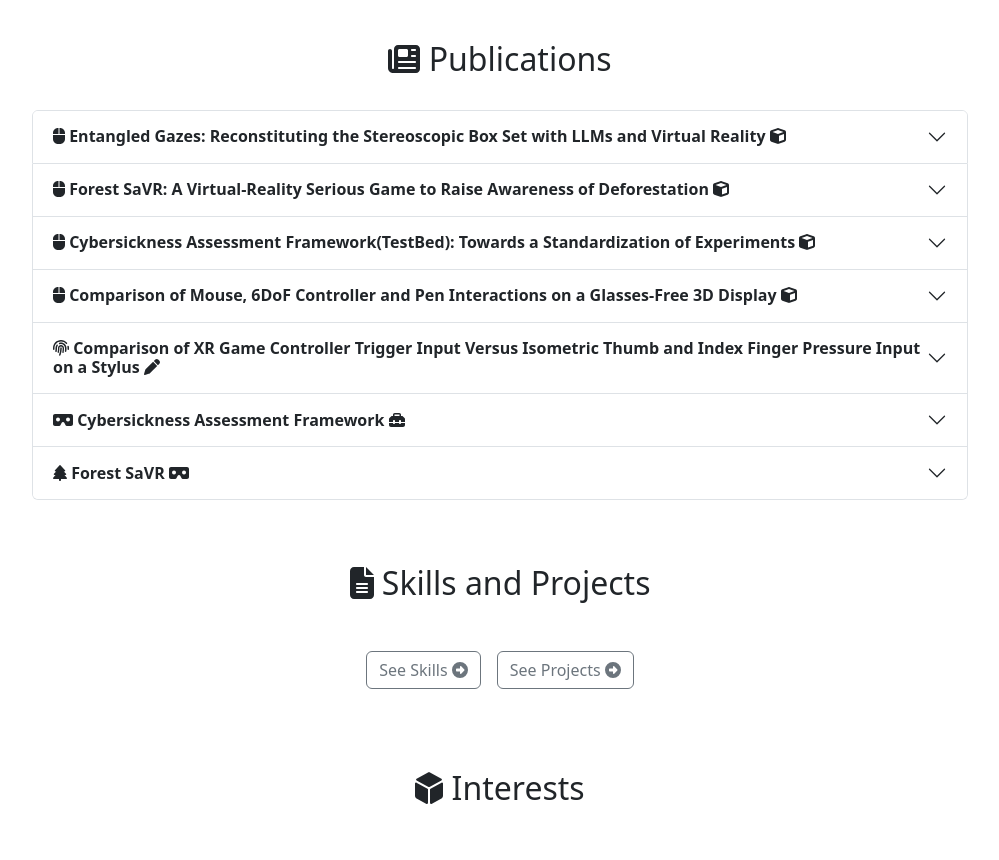
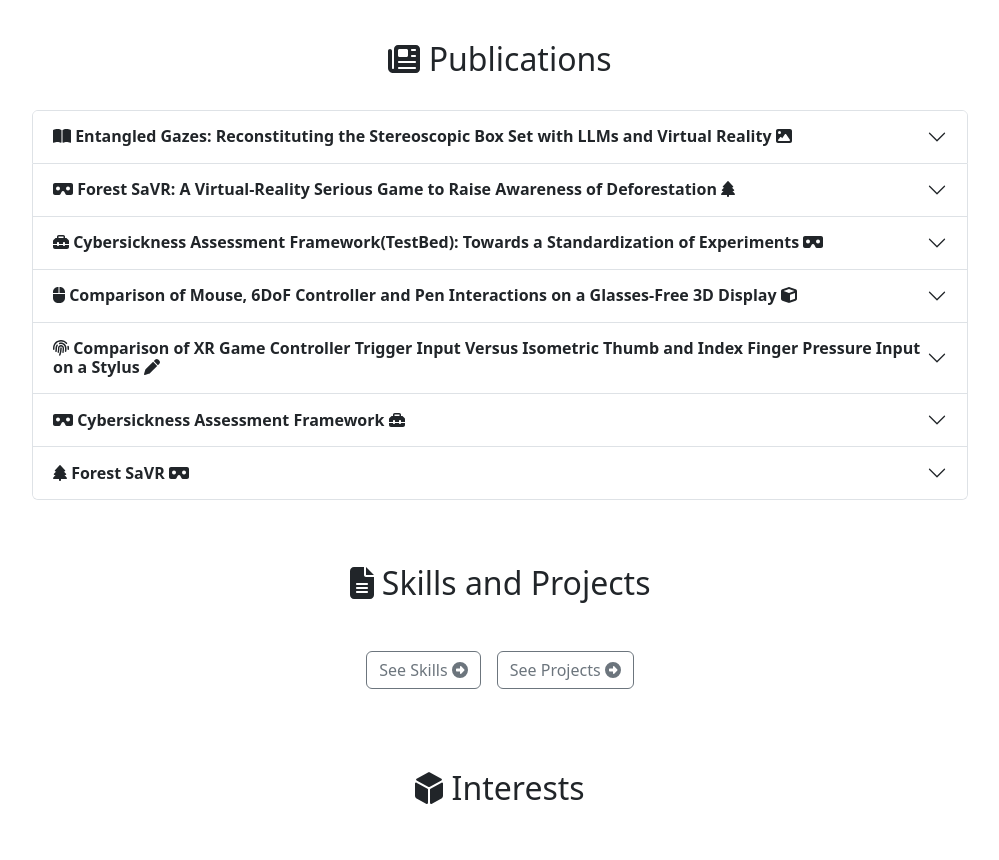
Before and after one commit to AdrianoVM/AdrianoVM.github.io, a React (Create React App) app in the folder personal-website/: page / in a window 1280 px wide. Shown: the part 4000-4860 px from the top of the page, without its empty margins (140-1139 px from the left). Built offline with nearby package versions, Linux system fonts and the light colour scheme.

Commit message:
Updated publication icon, added missing image, updated skill color

```diff
--- a/personal-website/src/components/publications/publications.js
+++ b/personal-website/src/components/publications/publications.js
@@ -1,6 +1,6 @@
 import Accordion from 'react-bootstrap/Accordion';
 import { HashLink } from 'react-router-hash-link';
-import { faArrowAltCircleRight, faVrCardboard, faTree, faToolbox, faStar, faMouse, faCube, faPen, faFingerprint} from '@fortawesome/free-solid-svg-icons';
+import { faArrowAltCircleRight, faVrCardboard, faTree, faToolbox, faStar, faMouse, faCube, faPen, faFingerprint, faBookOpen, faImage} from '@fortawesome/free-solid-svg-icons';
 
 import { FontAwesomeIcon } from '@fortawesome/react-fontawesome';
 
@@ -8,7 +8,7 @@ function Publications() {
   return (
     <Accordion>
       <Accordion.Item eventKey="0">
-        <Accordion.Header><b><FontAwesomeIcon icon={faMouse}/> Entangled Gazes: Reconstituting the Stereoscopic Box Set with LLMs and Virtual Reality <FontAwesomeIcon icon={faCube}/></b></Accordion.Header>
+        <Accordion.Header><b><FontAwesomeIcon icon={faBookOpen}/> Entangled Gazes: Reconstituting the Stereoscopic Box Set with LLMs and Virtual Reality <FontAwesomeIcon icon={faImage}/></b></Accordion.Header>
         <Accordion.Body>
           Published in the SIGGRAPH Asia 2025 Art Papers.<br/>
 
@@ -22,7 +22,7 @@ function Publications() {
         </Accordion.Body>
       </Accordion.Item>
       <Accordion.Item eventKey="1">
-        <Accordion.Header><b><FontAwesomeIcon icon={faMouse}/> Forest SaVR: A Virtual-Reality Serious Game to Raise Awareness of Deforestation <FontAwesomeIcon icon={faCube}/></b></Accordion.Header>
+        <Accordion.Header><b><FontAwesomeIcon icon={faVrCardboard}/> Forest SaVR: A Virtual-Reality Serious Game to Raise Awareness of Deforestation <FontAwesomeIcon icon={faTree}/></b></Accordion.Header>
         <Accordion.Body>
           Published as a chapter in the 2025 "Engineering Educational Games for a Sustainable Society" <br/>
 
@@ -39,7 +39,7 @@ function Publications() {
       </Accordion.Item>
 
       <Accordion.Item eventKey="2">
-        <Accordion.Header><b><FontAwesomeIcon icon={faMouse}/> Cybersickness Assessment Framework(TestBed): Towards a Standardization of Experiments <FontAwesomeIcon icon={faCube}/></b></Accordion.Header>
+        <Accordion.Header><b><FontAwesomeIcon icon={faToolbox}/> Cybersickness Assessment Framework(TestBed): Towards a Standardization of Experiments <FontAwesomeIcon icon={faVrCardboard}/></b></Accordion.Header>
         <Accordion.Body>
           Published in arXiv e-prints in 2025 <br/>
 
--- a/personal-website/src/pages/skills.js
+++ b/personal-website/src/pages/skills.js
@@ -78,12 +78,12 @@ const Skills = () => {
 
         <div className="w-100 d-none d-md-block"></div>
 
-        <SkillCard title={"Unreal"} skillOpen={skillOpen} setSkillOpen={setSkillOpen} listId={"skill-unreal"} width={windowSize.innerWidth}
-                   icon={<motion.img layout src={ueIcon} className="img-fluid col-3 col-md-3 col-lg-3" alt="Logo of DaVinci Resolve"/>} style={{backgroundColor: '#dddddd'}} stars={3}>
+        <SkillCard title={"Unreal Engine"} skillOpen={skillOpen} setSkillOpen={setSkillOpen} listId={"skill-unreal"} width={windowSize.innerWidth}
+                   icon={<motion.img layout src={ueIcon} className="img-fluid col-3 col-md-3 col-lg-3" alt="Logo of DaVinci Resolve"/>} style={{backgroundColor: '#000000'}} stars={3}>
           Learned through all the projects developed at eM+.
         </SkillCard>
         <SkillCard title={"C++"} skillOpen={skillOpen} setSkillOpen={setSkillOpen} listId={"skill-C++"} width={windowSize.innerWidth}
-          icon={"C++"} style={{backgroundColor: '#000000'}} stars={3}>
+          icon={"C++"} style={{backgroundColor: '#5E97D0'}} stars={3}>
           Learned through Unreal Engine development at eM+, and the <HashLink to="/projects#acg">ray tracing</HashLink> project which is entirely written in c++.
 
         </SkillCard>
```
Also changed, not shown: personal-website/src/images/interactions3d.jpg (added).
